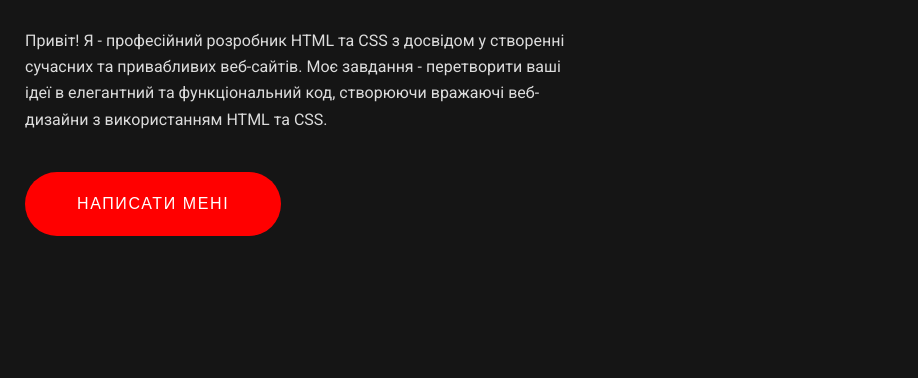
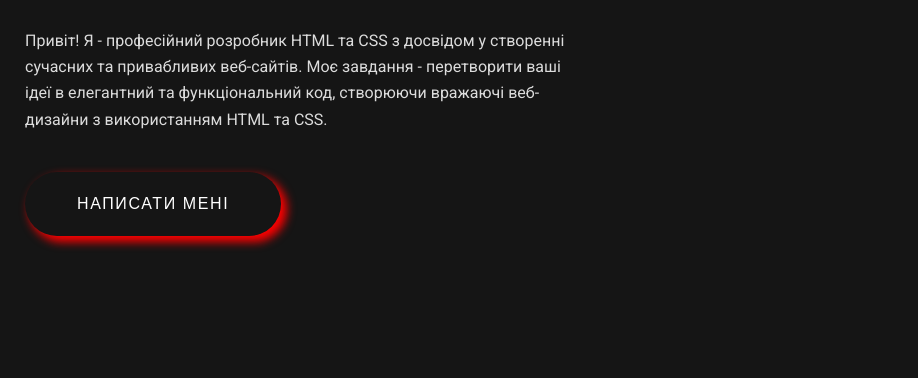
Before and after one commit to konstantine811/simlpe-site, a plain HTML site: page index.html in a window 1280 px wide. In both pictures the pointer is over the button "НАПИСАТИ МЕНІ". Shown: the part 422-800 px from the top of the page, without its empty margins (0-918 px from the left). Drawn offline with Linux system fonts and the light colour scheme.

Commit message:
add hover animation for red button

```diff
--- a/main.css
+++ b/main.css
@@ -75,6 +75,13 @@ body {
   color: #fff;
   padding: 23px 52px;
   border-radius: 61px;
+  cursor: pointer;
+  transition: all 1.3s ease;
+}
+
+.btn-red:hover {
+  background-color: transparent;
+  box-shadow: 5px 5px 10px 1px #f00;
 }
 
 /* common styles */
```
